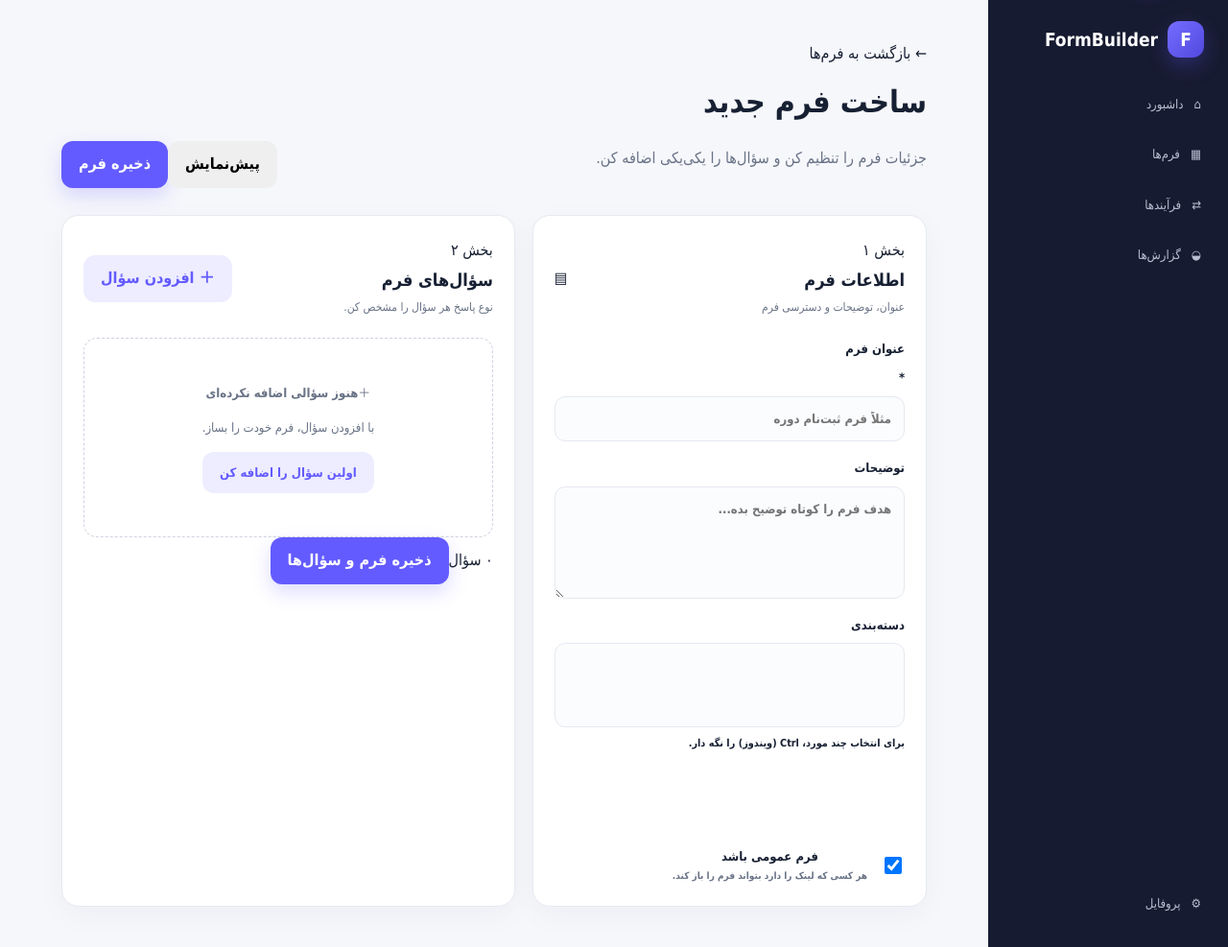
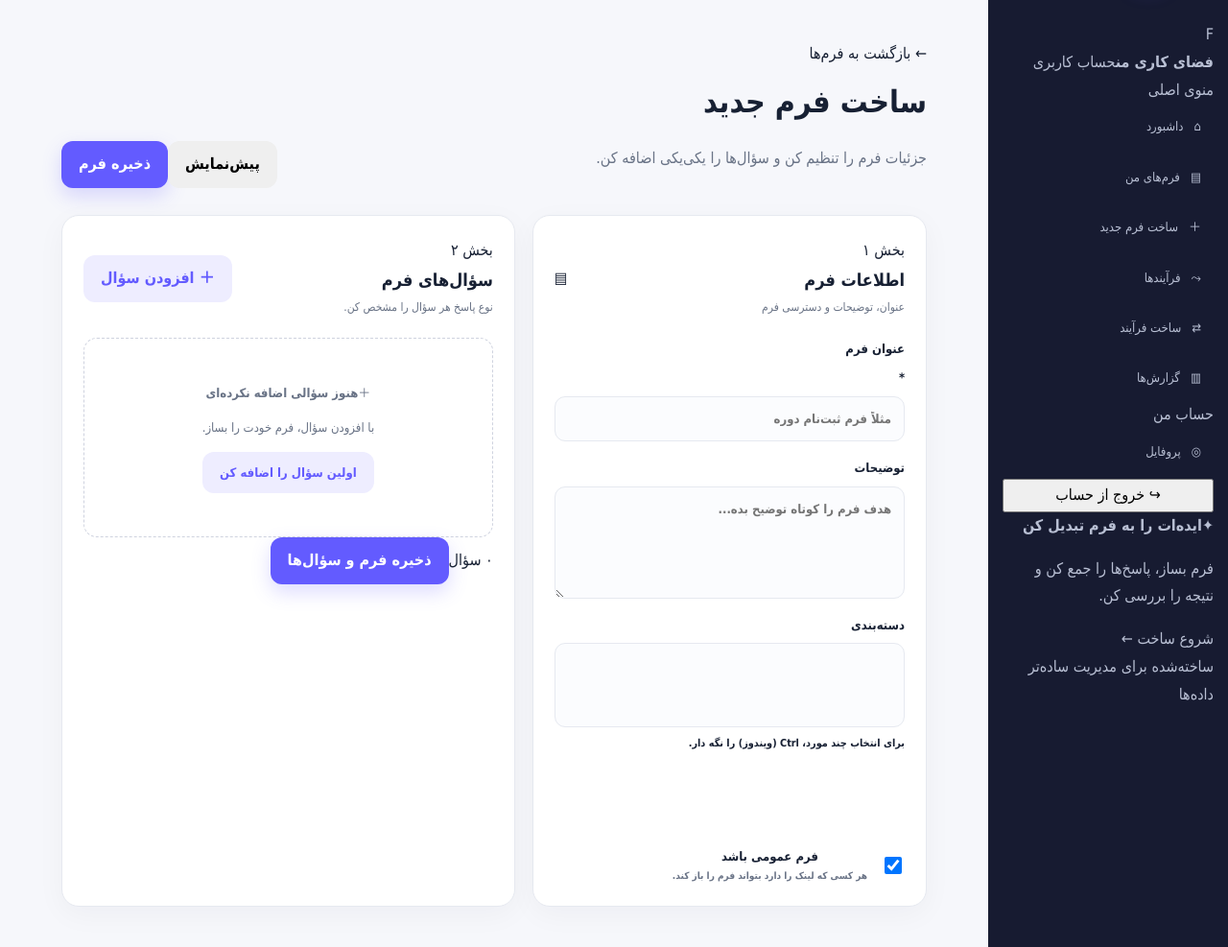
Before and after one commit to ShayanNsA/FormBuilder, a Django app: page /forms/builder/ in a window 1280 px wide. Shown: the part 76-1063 px from the top of the page at 96% size. Run offline with Django 5.2, Linux system fonts and the light colour scheme; lists and menus that the app fills with data are empty; parts of the project's set-up code (start-up, migrations or seed data) failed here and were passed over.

Commit message:
Apply complete FormBuilder frontend package

```diff
--- a/templates/frontend/partials/sidebar.html
+++ b/templates/frontend/partials/sidebar.html
@@ -1,3 +1,14 @@
-<a class="side-brand brand" href="/"><span class="brand-mark">F</span><span>FormBuilder</span></a>
-<nav><a data-nav="dashboard" href="/dashboard/">⌂ <span>داشبورد</span></a><a data-nav="forms" href="/forms/">▦ <span>فرم‌ها</span></a><a data-nav="processes" href="/processes/">⇄ <span>فرآیندها</span></a><a data-nav="reports" href="/reports/">◒ <span>گزارش‌ها</span></a></nav>
-<div class="side-bottom"><a data-nav="profile" href="/profile/">⚙ <span>پروفایل</span></a></div>
+<div class="sidebar-user"><div class="sidebar-avatar" id="sidebar-avatar">F</div><div><strong id="sidebar-name">فضای کاری من</strong><span id="sidebar-username">حساب کاربری</span></div></div>
+<div class="sidebar-label">منوی اصلی</div>
+<nav class="side-nav">
+  <a href="/dashboard/" data-nav="dashboard"><span class="nav-icon">⌂</span> داشبورد</a>
+  <a href="/forms/" data-nav="forms"><span class="nav-icon">▤</span> فرم‌های من</a>
+  <a href="/forms/builder/" data-nav="form-builder"><span class="nav-icon">＋</span> ساخت فرم جدید</a>
+  <a href="/processes/" data-nav="processes"><span class="nav-icon">⤳</span> فرآیندها</a>
+  <a href="/processes/builder/" data-nav="process-builder"><span class="nav-icon">⇄</span> ساخت فرآیند</a>
+  <a href="/reports/" data-nav="reports"><span class="nav-icon">▥</span> گزارش‌ها</a>
+</nav>
+<div class="sidebar-label">حساب من</div>
+<nav class="side-nav"><a href="/profile/" data-nav="profile"><span class="nav-icon">◎</span> پروفایل</a><button id="sidebar-logout" class="side-logout"><span class="nav-icon">↪</span> خروج از حساب</button></nav>
+<div class="sidebar-help"><span class="help-mark">✦</span><strong>ایده‌ات را به فرم تبدیل کن</strong><p>فرم بساز، پاسخ‌ها را جمع کن و نتیجه را بررسی کن.</p><a href="/forms/builder/">شروع ساخت ←</a></div>
+<div class="sidebar-footer">ساخته‌شده برای مدیریت ساده‌تر داده‌ها</div>
```
